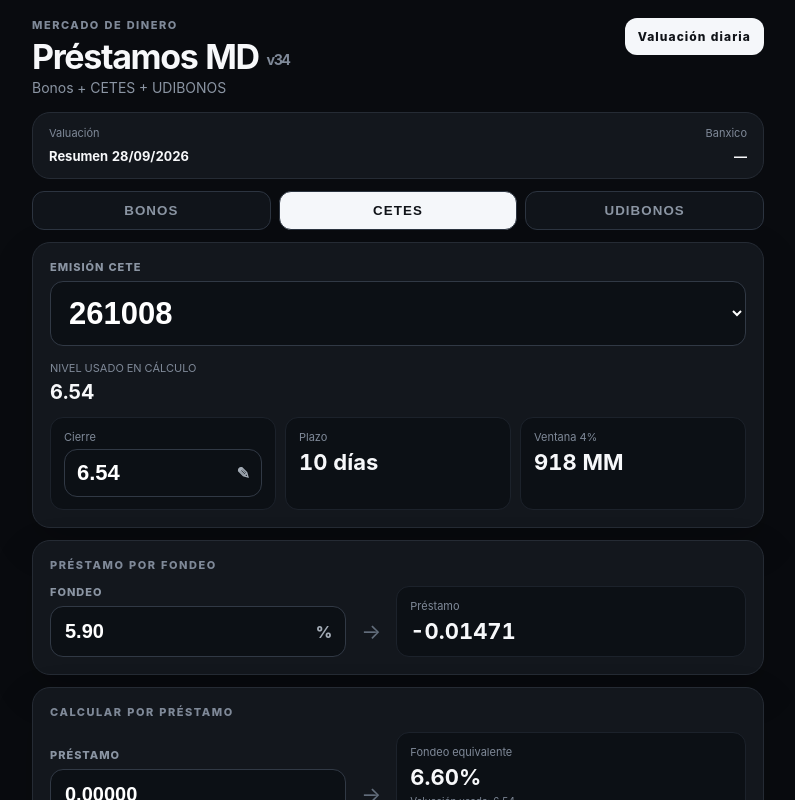
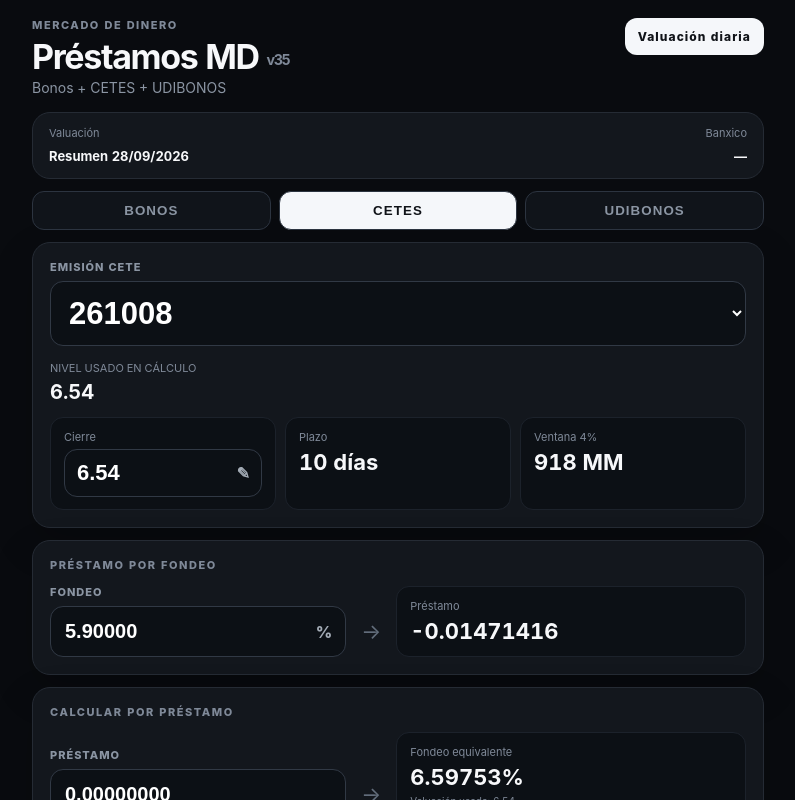
Before and after one commit to EdgardoSS123/PRESTAMOS-MD, a plain HTML site: page index.html in a window 1280 px wide. Both pictures are taken after a click on the button "CETES". Shown: the top 800 px of the page, without its empty margins (242-1037 px from the left). Drawn offline with Linux system fonts and the light colour scheme.

Commit message:
Activa PRESTAMOS MD v35 precision reversible CETES

```diff
--- a/index.html
+++ b/index.html
@@ -18,7 +18,7 @@
 <body>
 <main class="app">
 <header class="top">
-  <div><div class="eyebrow">MERCADO DE DINERO</div><h1>Préstamos MD <span style="font-size:.42em;color:#7f8998;font-weight:700;vertical-align:middle">v34</span></h1><div class="sub">Bonos + CETES + UDIBONOS</div></div>
+  <div><div class="eyebrow">MERCADO DE DINERO</div><h1>Préstamos MD <span style="font-size:.42em;color:#7f8998;font-weight:700;vertical-align:middle">v35</span></h1><div class="sub">Bonos + CETES + UDIBONOS</div></div>
   <label class="upload">Valuación diaria<input id="valuationFile" type="file" accept=".xlsx,.xls" hidden></label>
 </header>
 
@@ -82,16 +82,16 @@
   <section class="panel">
     <div class="sectionTitle">PRÉSTAMO POR FONDEO</div>
     <div class="calc">
-      <div><label>FONDEO</label><div class="suffix"><input id="ceteFundingInput" inputmode="decimal" value="5.90"><i>%</i></div></div>
+      <div><label>FONDEO</label><div class="suffix"><input id="ceteFundingInput" inputmode="decimal" value="5.90000"><i>%</i></div></div>
       <div class="arrow">→</div>
-      <div class="answer"><span>Préstamo</span><strong id="ceteLoanResult">0.00000</strong></div>
+      <div class="answer"><span>Préstamo</span><strong id="ceteLoanResult">0.00000000</strong></div>
     </div>
   </section>
 
   <section class="panel">
     <div class="sectionTitle">CALCULAR POR PRÉSTAMO</div>
     <div class="calc">
-      <div><label>PRÉSTAMO</label><input id="ceteLoanInput" inputmode="decimal" value="0.00000"></div>
+      <div><label>PRÉSTAMO</label><input id="ceteLoanInput" inputmode="decimal" value="0.00000000"></div>
       <div class="arrow">→</div>
       <div class="answer"><span>Fondeo equivalente</span><strong id="ceteFundingResult">—</strong><small id="ceteInverseLevel" style="display:block;margin-top:5px;color:#7f8998;font-size:10px">Valuación usada: —</small></div>
     </div>
@@ -144,7 +144,7 @@
 
 <p id="error" class="error" hidden></p>
 </main>
-<script src="app-v34.js?fresh=20261124-1"></script>
+<script src="app-v35.js?fresh=20261124-2"></script>
 <script>
 (async()=>{
   try{
```
